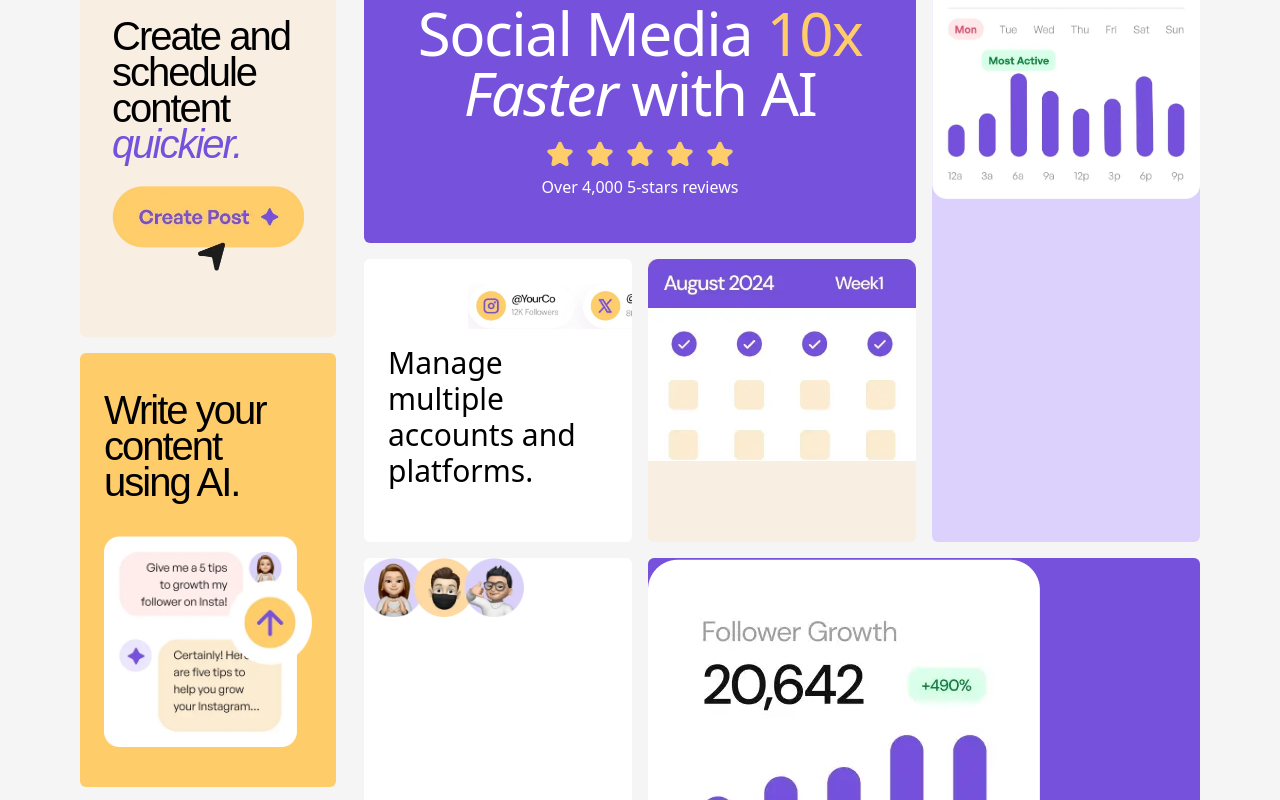
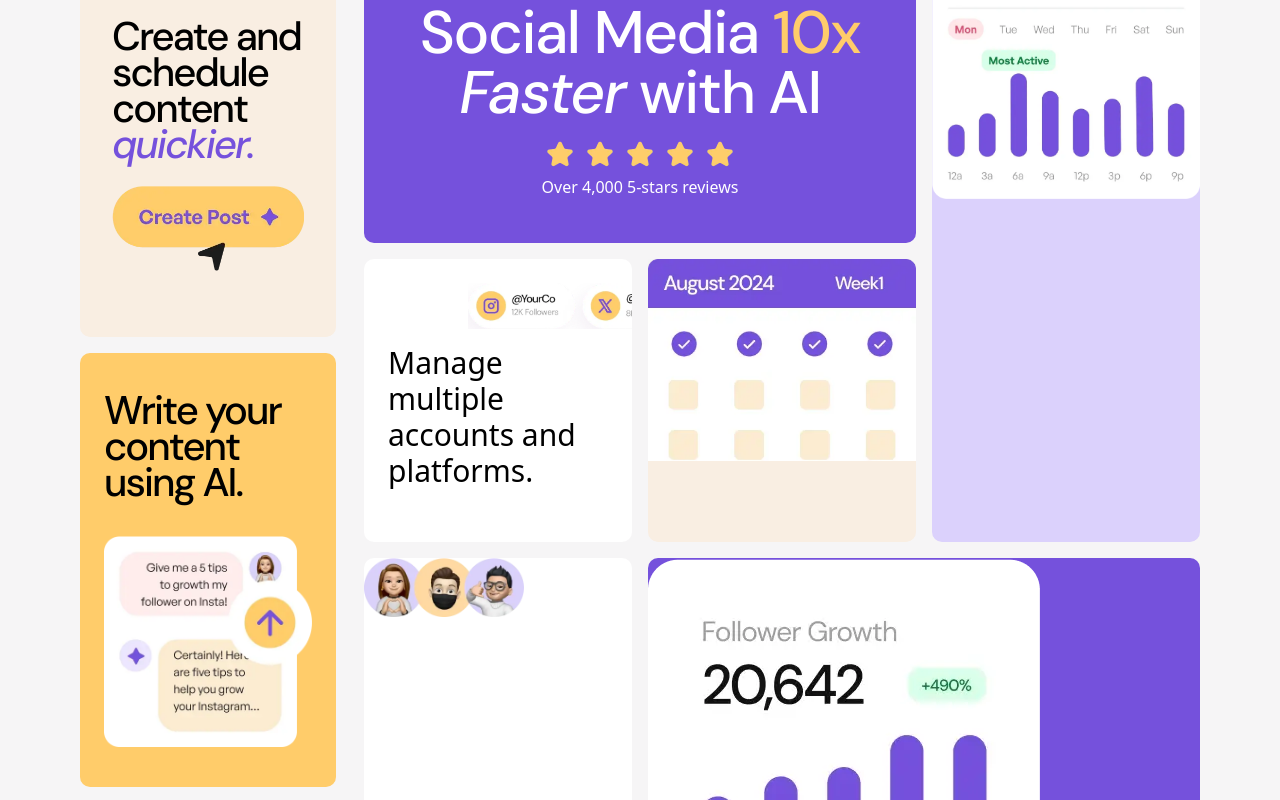
Before and after one commit to 0x7266/tailwind-bento, a Svelte app: page / in a window 1280 px wide. Built offline with nearby package versions, Linux system fonts and the light colour scheme.

Commit message:
add proper font-weight

```diff
--- a/src/App.svelte
+++ b/src/App.svelte
@@ -20,20 +20,20 @@
       class="order-last grid gap-4 sm:col-span-2 sm:grid-cols-2 md:order-first md:col-span-1 md:row-span-3 md:w-[256px] md:grid-cols-1"
     >
       <div
-        class="md-h-[415px] flex flex-col items-center justify-center gap-6 rounded-md bg-yellow-100 sm:row-span-2 md:gap-300 md:p-400"
+        class="md-h-[415px] flex flex-col items-center justify-center gap-6 rounded-[10px] bg-yellow-100 sm:row-span-2 md:gap-300 md:p-400"
       >
         <p
-          class="font-dm-sans-medium text-text-preset-2 leading-text-preset-2 tracking-text-preset-2"
+          class="font-dm-sans text-text-preset-2 font-medium leading-text-preset-2 tracking-text-preset-2"
         >
           Create and schedule content <em class="text-purple-500">quickier.</em>
         </p>
         <img src={createPost} alt="create schedule content" class="w-48" />
       </div>
       <div
-        class="flex flex-col justify-center gap-9 rounded-md bg-yellow-500 sm:row-span-2 md:h-[434px] md:p-300"
+        class="flex flex-col justify-center gap-9 rounded-[10px] bg-yellow-500 sm:row-span-2 md:h-[434px] md:p-300"
       >
         <p
-          class="font-dm-sans-medium text-text-preset-2 leading-text-preset-2 tracking-text-preset-2"
+          class="font-dm-sans text-text-preset-2 font-medium leading-text-preset-2 tracking-text-preset-2"
         >
           Write your content using AI.
         </p>
@@ -45,9 +45,11 @@
       class="grid w-full grid-rows-4 gap-4 sm:grid-cols-2 sm:grid-rows-2 md:col-span-2 md:row-span-2"
     >
       <div
-        class="flex flex-col items-center justify-center gap-4 rounded-md bg-purple-500 p-6 sm:col-span-2"
+        class="flex flex-col items-center justify-center gap-4 rounded-[10px] bg-purple-500 p-6 sm:col-span-2"
       >
-        <p class="text-center text-6xl font-medium tracking-tight text-white">
+        <p
+          class="text-center font-dm-sans text-6xl font-medium tracking-tight text-white"
+        >
           Social Media <span class="text-yellow-500">10x</span><br /><em
             >Faster</em
           > with AI
@@ -58,7 +60,7 @@
         </div>
       </div>
       <div
-        class="relative flex flex-col gap-4 overflow-clip rounded-md bg-white p-6"
+        class="relative flex flex-col gap-4 overflow-clip rounded-[10px] bg-white p-6"
       >
         <img
           src={multiplePlatforms}
@@ -67,23 +69,25 @@
         />
         <p class="text-3xl">Manage multiple accounts and platforms.</p>
       </div>
-      <div class=" row-span-2 rounded-md bg-yellow-100 sm:row-span-1">
+      <div class=" row-span-2 rounded-[10px] bg-yellow-100 sm:row-span-1">
         <img src={consistentSchedule} alt="five stars" />
       </div>
     </div>
 
-    <div class="rounded-md bg-purple-100 md:col-span-1 md:row-span-2">
+    <div class="rounded-[10px] bg-purple-100 md:col-span-1 md:row-span-2">
       <img src={schedulePosts} alt="create schedule content" />
     </div>
     <div
       class="grid gap-4 sm:col-span-2 sm:grid-cols-3 sm:grid-rows-1 md:col-span-3"
     >
       <div
-        class="rounded-md bg-purple-500 sm:col-span-2 md:order-last md:row-span-1"
+        class="rounded-[10px] bg-purple-500 sm:col-span-2 md:order-last md:row-span-1"
       >
         <img src={growFollowers} alt="" />
       </div>
-      <div class="row-span-2 rounded-md bg-white sm:col-span-1 sm:row-span-1">
+      <div
+        class="row-span-2 rounded-[10px] bg-white sm:col-span-1 sm:row-span-1"
+      >
         <img src={audienceGrowth} alt="" class="w-40" />
       </div>
     </div>
--- a/src/app.css
+++ b/src/app.css
@@ -1,4 +1,4 @@
-@import url("https://fonts.googleapis.com/css2?family=DM+Sans:wght@400;500&display=swap");
+@import url(https://fonts.googleapis.com/css2?family=DM+Sans:ital,opsz,wght@0,9..40,100..1000;1,9..40,100..1000&display=swap);
 
 @tailwind base;
 @tailwind components;
--- a/tailwind.config.js
+++ b/tailwind.config.js
@@ -15,8 +15,7 @@ export default {
         black: "#121212",
       },
       fontFamily: {
-        "dm-sans-regular": ["DM Sans", "sans-serif"],
-        "dm-sans-medium": ["DM Sans Medium", "sans-serif"],
+        "dm-sans": ["DM Sans", "sans-serif"],
       },
       fontSize: {
         "text-preset-1": "62px",
```
